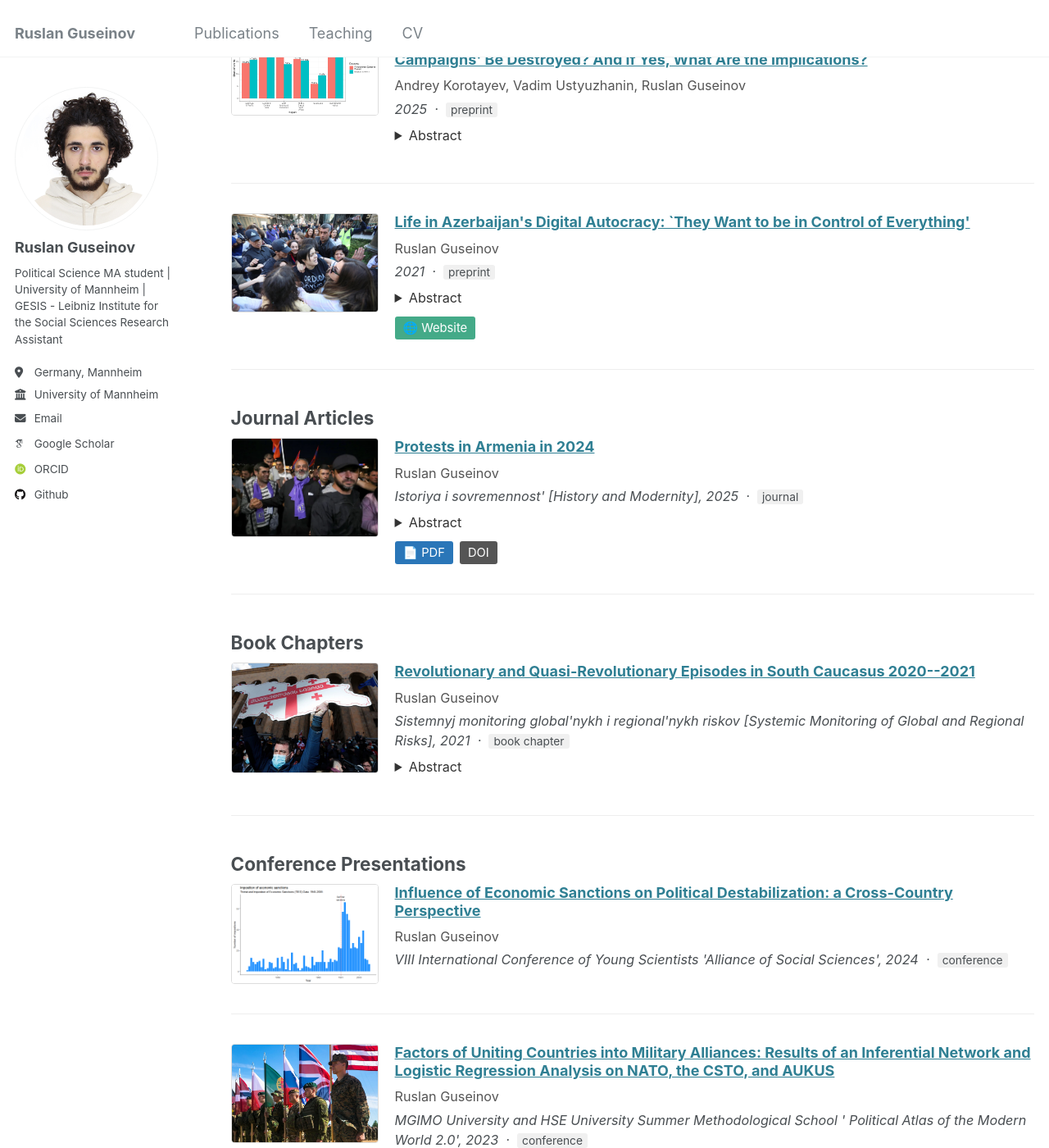
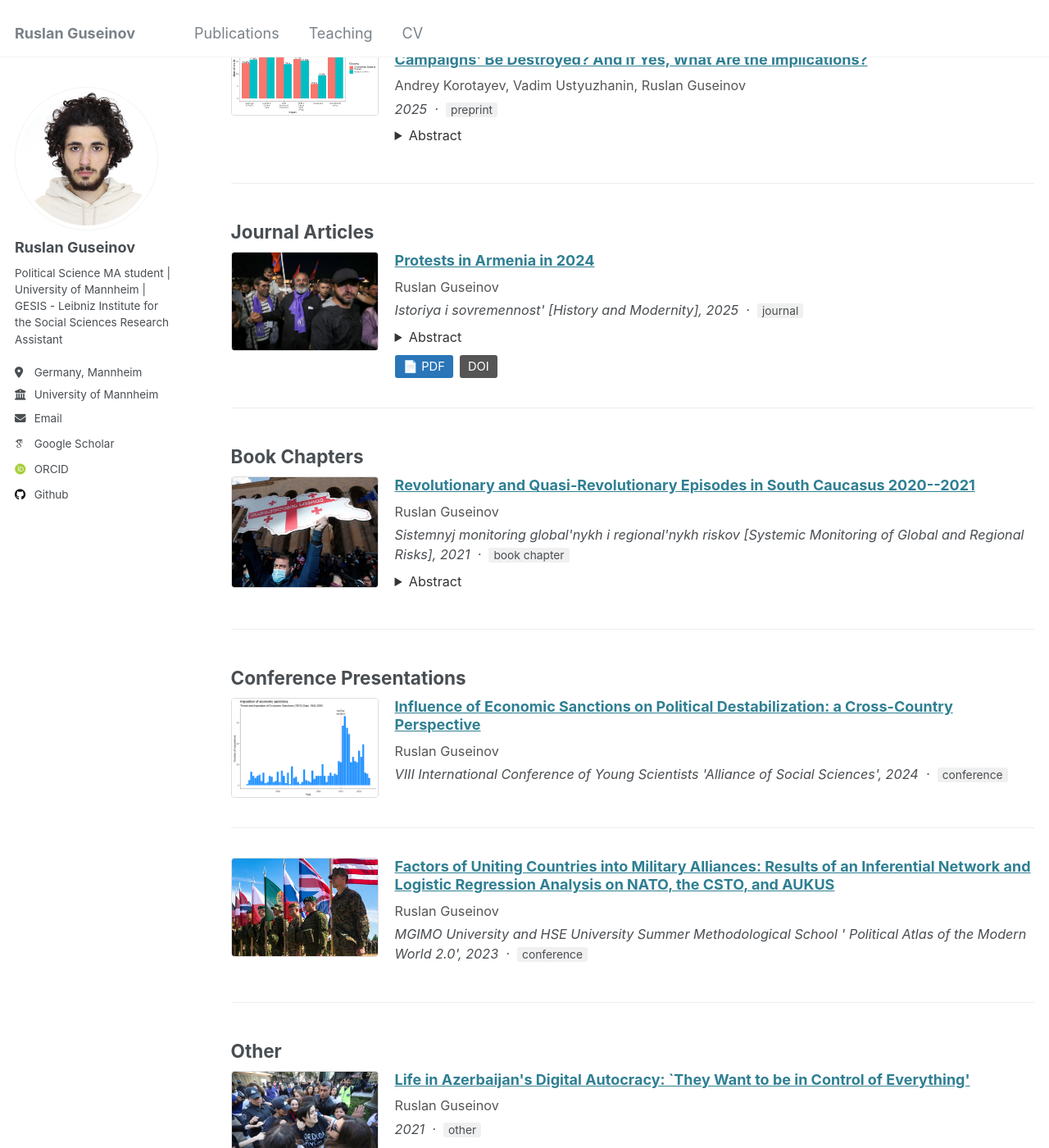
Before and after one commit to rguseinov/rguseinov.github.io, a Jekyll site: the page built from _pages/publications.md, in a window 1280 px wide and 1400 px high, scrolled down 624 px. Shown: the whole window at 82% size. Built offline with Jekyll 4.4.1, drawn with Linux system fonts in a browser that asks for light colours; some web fonts are replaced.

Commit message:
Add/update publication: 2021-01-guseinov2021azerbaijan.md

```diff
--- a/_publications/2021-01-guseinov2021azerbaijan.md
+++ b/_publications/2021-01-guseinov2021azerbaijan.md
@@ -2,11 +2,12 @@
 title: "Life in Azerbaijan's Digital Autocracy: `They Want to be in Control of Everything'"
 collection: publications
 permalink: /publication/guseinov2021azerbaijan
+layout: publication
 excerpt: "Translation of an OCCRP investigative article on digital surveillance and authoritarian control in Azerbaijan, published for Russian-speaking audiences via independent Azerbaijani outlet Meydan.TV."
 date: 2021-01-01
 venue: ""
 authors: "Ruslan Guseinov"
-pub_type: "preprint"
+pub_type: "other"
 abstract: "Translation of an OCCRP investigative article on digital surveillance and authoritarian control in Azerbaijan, published for Russian-speaking audiences via independent Azerbaijani outlet Meydan.TV."
 preview: "guseinov2021azerbaijan.png"
 website: "https://www.meydan.tv/ru/article/zhizn-v-azerbajdzhanskoj-informacionnoj-avtokratii-oni-hotyat-kontrolirovat-vse/"
```
